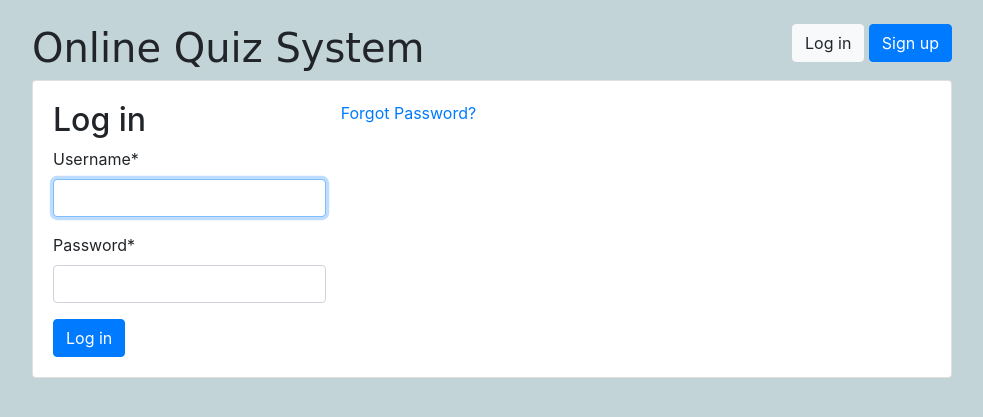
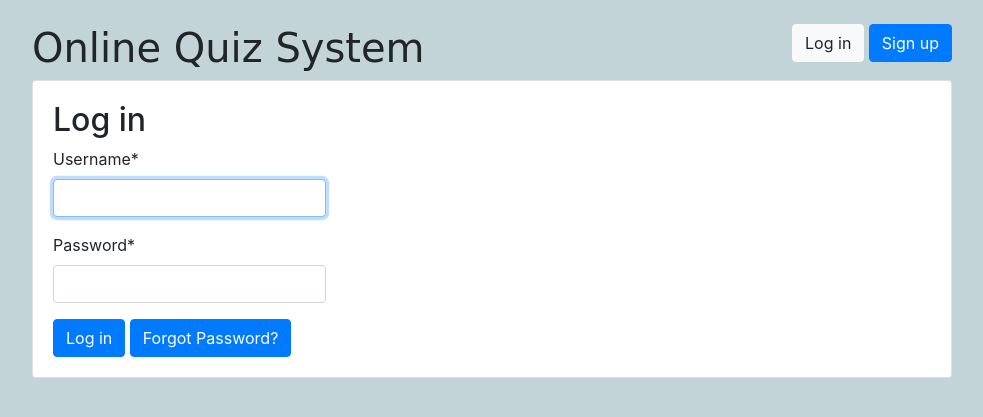
Before and after one commit to anjaniraikar/online_quiz, a Django app: page /accounts/login/ in a window 1280 px wide. Shown: the top 417 px of the page, without its empty margins (148-1131 px from the left). Run offline with Django 3.2, Linux system fonts and the light colour scheme; some libraries are stand-ins or nearby versions; some web fonts are replaced.

Commit message:
login file updated with forgot password button

```diff
--- a/templates/registration/login.html
+++ b/templates/registration/login.html
@@ -22,9 +22,10 @@
         {{ form.username|as_crispy_field }}
         {{ form.password|as_crispy_field }}
         <button type="submit" class="btn btn-primary">Log in</button>
+        <a class="btn btn-primary" href="{% url 'password_reset' %}"> Forgot Password?</a>
       </form>
     </div>
-    <a href="{% url 'password_reset' %}"> Forgot Password?</a>
+
   </div>
 
 
```
